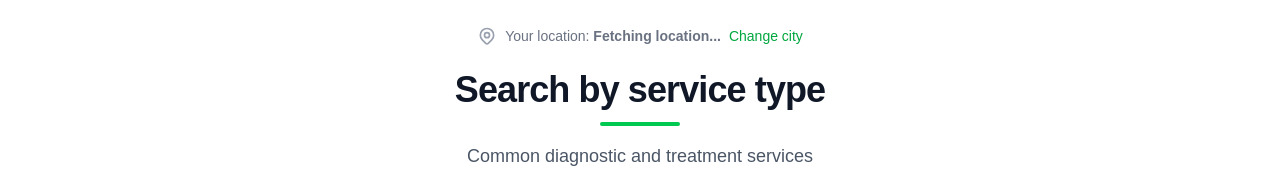
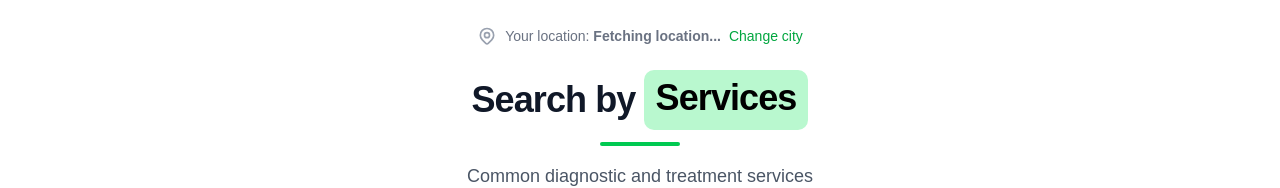
Before and after one commit to bluesand019/MediNear, a React app: page / in a window 1280 px wide. Shown: the part 631-819 px from the top of the page. Built offline with nearby package versions, Linux system fonts and the light colour scheme; no server answers; the HTML template or start-up script is replaced by a standard one.

Commit message:
Added Search by Services/Doctors/Hospitals animation

```diff
--- /dev/null
+++ b/src/components/RotatingText.jsx
@@ -0,0 +1,177 @@
+'use client';
+
+import { forwardRef, useCallback, useEffect, useImperativeHandle, useMemo, useState } from 'react';
+import { motion, AnimatePresence } from 'motion/react';
+
+function cn(...classes) {
+  return classes.filter(Boolean).join(' ');
+}
+
+const RotatingText = forwardRef((props, ref) => {
+  const {
+    texts,
+    transition = { type: 'spring', damping: 25, stiffness: 300 },
+    initial = { y: '100%', opacity: 0 },
+    animate = { y: 0, opacity: 1 },
+    exit = { y: '-120%', opacity: 0 },
+    animatePresenceMode = 'wait',
+    animatePresenceInitial = false,
+    rotationInterval = 2000,
+    staggerDuration = 0,
+    staggerFrom = 'first',
+    loop = true,
+    auto = true,
+    splitBy = 'characters',
+    onNext,
+    mainClassName,
+    splitLevelClassName,
+    elementLevelClassName,
+    ...rest
+  } = props;
+
+  const [currentTextIndex, setCurrentTextIndex] = useState(0);
+
+  const splitIntoCharacters = text => {
+    if (typeof Intl !== 'undefined' && Intl.Segmenter) {
+      const segmenter = new Intl.Segmenter('en', { granularity: 'grapheme' });
+      return Array.from(segmenter.segment(text), segment => segment.segment);
+    }
+    return Array.from(text);
+  };
+
+  const elements = useMemo(() => {
+    const currentText = texts[currentTextIndex];
+    if (splitBy === 'characters') {
+      const words = currentText.split(' ');
+      return words.map((word, i) => ({
+        characters: splitIntoCharacters(word),
+        needsSpace: i !== words.length - 1
+      }));
+    }
+    if (splitBy === 'words') {
+      return currentText.split(' ').map((word, i, arr) => ({
+        characters: [word],
+        needsSpace: i !== arr.length - 1
+      }));
+    }
+    if (splitBy === 'lines') {
+      return currentText.split('\n').map((line, i, arr) => ({
+        characters: [line],
+        needsSpace: i !== arr.length - 1
+      }));
+    }
+
+    return currentText.split(splitBy).map((part, i, arr) => ({
+      characters: [part],
+      needsSpace: i !== arr.length - 1
+    }));
+  }, [texts, currentTextIndex, splitBy]);
+
+  const getStaggerDelay = useCallback((index, totalChars) => {
+    const total = totalChars;
+    if (staggerFrom === 'first') return index * staggerDuration;
+    if (staggerFrom === 'last') return (total - 1 - index) * staggerDuration;
+    if (staggerFrom === 'center') {
+      const center = Math.floor(total / 2);
+      return Math.abs(center - index) * staggerDuration;
+    }
+    if (staggerFrom === 'random') {
+      const randomIndex = Math.floor(Math.random() * total);
+      return Math.abs(randomIndex - index) * staggerDuration;
+    }
+    return Math.abs(staggerFrom - index) * staggerDuration;
+  }, [staggerFrom, staggerDuration]);
+
+  const handleIndexChange = useCallback(newIndex => {
+    setCurrentTextIndex(newIndex);
+    if (onNext) onNext(newIndex);
+  }, [onNext]);
+
+  const next = useCallback(() => {
+    const nextIndex = currentTextIndex === texts.length - 1 ? (loop ? 0 : currentTextIndex) : currentTextIndex + 1;
+    if (nextIndex !== currentTextIndex) {
+      handleIndexChange(nextIndex);
+    }
+  }, [currentTextIndex, texts.length, loop, handleIndexChange]);
+
+  const previous = useCallback(() => {
+    const prevIndex = currentTextIndex === 0 ? (loop ? texts.length - 1 : currentTextIndex) : currentTextIndex - 1;
+    if (prevIndex !== currentTextIndex) {
+      handleIndexChange(prevIndex);
+    }
+  }, [currentTextIndex, texts.length, loop, handleIndexChange]);
+
+  const jumpTo = useCallback(index => {
+    const validIndex = Math.max(0, Math.min(index, texts.length - 1));
+    if (validIndex !== currentTextIndex) {
+      handleIndexChange(validIndex);
+    }
+  }, [texts.length, currentTextIndex, handleIndexChange]);
+
+  const reset = useCallback(() => {
+    if (currentTextIndex !== 0) {
+      handleIndexChange(0);
+    }
+  }, [currentTextIndex, handleIndexChange]);
+
+  useImperativeHandle(ref, () => ({
+    next,
+    previous,
+    jumpTo,
+    reset
+  }), [next, previous, jumpTo, reset]);
+
+  useEffect(() => {
+    if (!auto) return;
+    const intervalId = setInterval(next, rotationInterval);
+    return () => clearInterval(intervalId);
+  }, [next, rotationInterval, auto]);
+
+  return (
+    <motion.span
+      className={cn('flex flex-wrap whitespace-pre-wrap relative', mainClassName)}
+      {...rest}
+      layout
+      transition={transition}>
+      <span className="sr-only">{texts[currentTextIndex]}</span>
+      <AnimatePresence mode={animatePresenceMode} initial={animatePresenceInitial}>
+        <motion.span
+          key={currentTextIndex}
+          className={cn(
+            splitBy === 'lines' ? 'flex flex-col w-full' : 'flex flex-wrap whitespace-pre-wrap relative'
+          )}
+          layout
+          aria-hidden="true">
+          {elements.map((wordObj, wordIndex, array) => {
+            const previousCharsCount = array.slice(0, wordIndex).reduce((sum, word) => sum + word.characters.length, 0);
+            return (
+              <span key={wordIndex} className={cn('inline-flex', splitLevelClassName)}>
+                {wordObj.characters.map((char, charIndex) => (
+                  <motion.span
+                    key={charIndex}
+                    initial={initial}
+                    animate={animate}
+                    exit={exit}
+                    transition={{
+                      ...transition,
+                      delay: getStaggerDelay(
+                        previousCharsCount + charIndex,
+                        array.reduce((sum, word) => sum + word.characters.length, 0)
+                      )
+                    }}
+                    className={cn('inline-block', elementLevelClassName)}>
+                    {char}
+                  </motion.span>
+                ))}
+                {wordObj.needsSpace && <span className="whitespace-pre"> </span>}
+              </span>
+            );
+          })}
+        </motion.span>
+      </AnimatePresence>
+    </motion.span>
+  );
+});
+
+RotatingText.displayName = 'RotatingText';
+export default RotatingText;
--- a/src/components/layout/GridList.jsx
+++ b/src/components/layout/GridList.jsx
@@ -7,8 +7,9 @@
 import consultant from "/src/assets/Icons/consultant.png";
 import pathology from "/src/assets/Icons/pathology.png";
 import viewAll from "/src/assets/Icons/plus.png";
+import RotatingText from "../RotatingText";
 
-const GridList = ({ title, sub, className }) => {
+const GridList = ({ sub, className }) => {
   const dummy_data = [
     { img: bloodTestIcon, title: "Blood test" },
     { img: xray, title: "Xray" },
@@ -20,11 +21,23 @@
     { img: viewAll, title: "View all" },
   ];
 
-return (
+  return (
     <div className={`p-6 max-w-7xl mx-auto ${className}`}>
       <div className="text-center mb-10">
-        <h2 className="text-3xl md:text-4xl font-extrabold text-gray-900 tracking-tight mb-3">
-          {title}
+        <h2 className="flex flex-wrap justify-center items-center gap-2 text-3xl md:text-4xl font-extrabold text-gray-900 tracking-tight mb-3">
+          <span>Search by</span>
+          <RotatingText
+            texts={["Doctors", "Hospitals", "Services"]}
+            mainClassName="px-2 sm:px-2 md:px-3 bg-green-200 text-black overflow-hidden py-0.5 sm:py-1 md:py-2 justify-center rounded-lg"
+            staggerFrom={"last"}
+            initial={{ y: "100%" }}
+            animate={{ y: 0 }}
+            exit={{ y: "-120%" }}
+            staggerDuration={0.025}
+            splitLevelClassName="overflow-hidden pb-0.5 sm:pb-1 md:pb-1"
+            transition={{ type: "spring", damping: 30, stiffness: 400 }}
+            rotationInterval={2000}
+          />
         </h2>
         <div className="w-20 h-1 bg-green-500 mx-auto mb-4 rounded-full"></div>
         <p className="text-base md:text-lg text-gray-600 max-w-2xl mx-auto">
--- a/src/pages/Home.jsx
+++ b/src/pages/Home.jsx
@@ -8,9 +8,7 @@
     <>
       <Hero />
       <GridList
-        title="Search by service type"
         sub="Common diagnostic and treatment services"
-
         className="services"
       />
 
```
